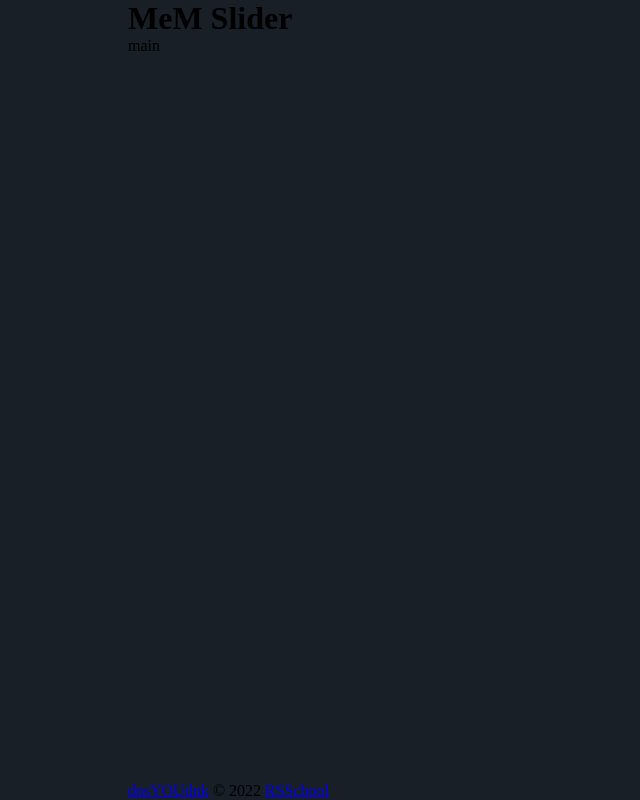
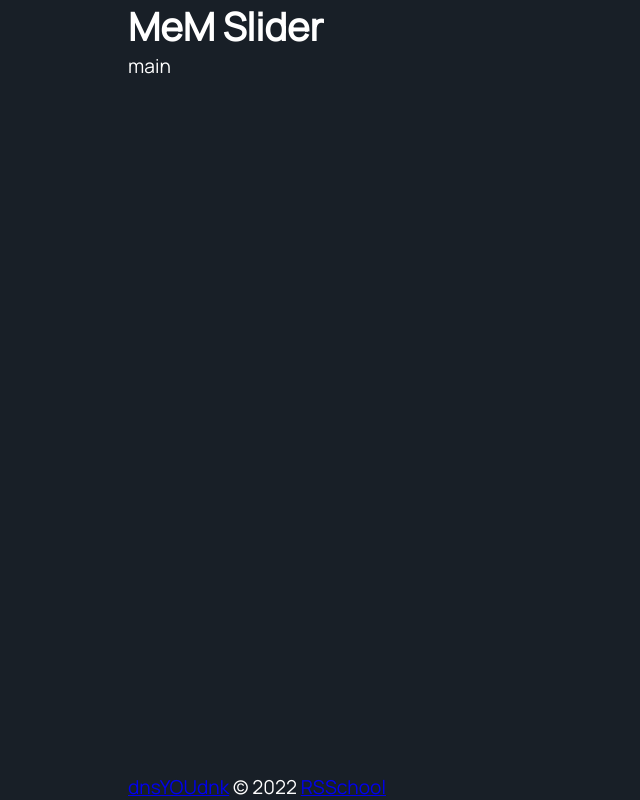
Before and after one commit to DnsYOUdnk/cssMemSlider, a plain HTML site: page cssMemSlider/index.html in a window 1280 px wide. Shown: the whole page, without its empty margins (0-640 px from the left). Drawn offline with Linux system fonts and the light colour scheme.

Commit message:
feat: add fonts (Fri, May 13, 2022 12:12:13 AM)

```diff
--- a/cssMemSlider/styles/style.css
+++ b/cssMemSlider/styles/style.css
@@ -1,6 +1,16 @@
 * {
     margin: 0;
     padding: 0;
+}
+
+@font-face {
+    font-family: 'Manrope-Bold';
+    src: url('../assets/fonts/Manrope-Bold.ttf');
+}
+
+@font-face {
+    font-family: 'Manrope-Regular';
+    src: url('../assets/fonts/Manrope-Regular.ttf');
 }
 
 html,
@@ -10,11 +20,15 @@ body {
 
 body {
     background-color: #181F27;
+    font-family: 'Manrope-Regular';
+    font-size: 1.2em;
+    color: white;
 }
 
 .mem-slider {
     display: flex;
     flex-direction: column;
+    align-items: center;
     height: 100%;
 }
 
```
Also changed, not shown: cssMemSlider/assets/fonts/Manrope-Bold.ttf (added), cssMemSlider/assets/fonts/Manrope-Regular.ttf (added).
